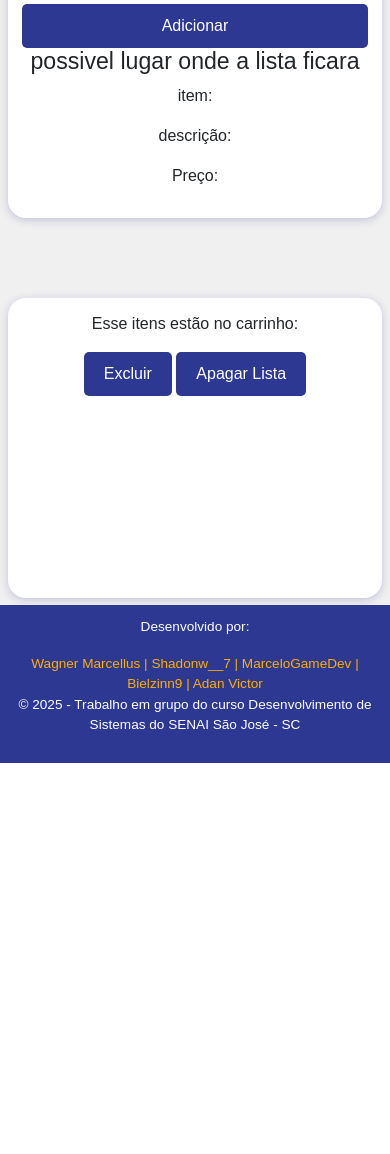
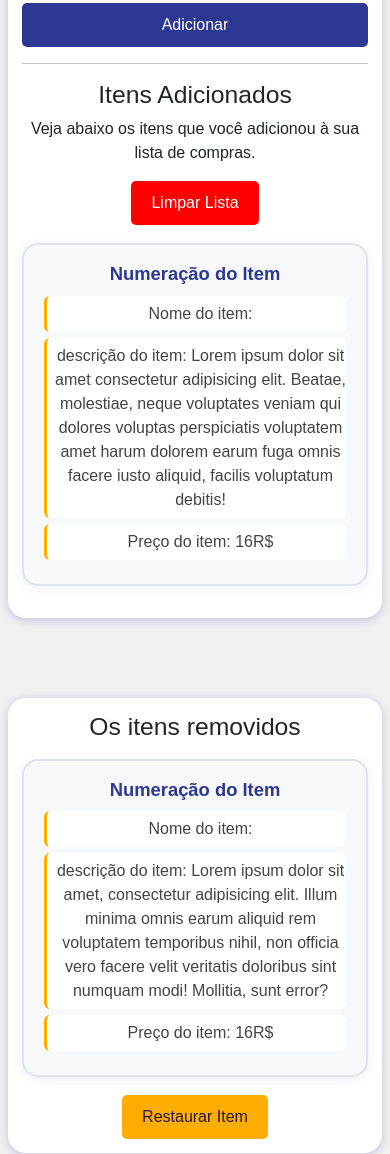
Before and after one commit to wagnermarcellus/workshop3, a plain HTML site: page index.html in a window 390 px wide. Shown: the part 554-1708 px from the top of the page. Before the commit the page ends 1317 px from the top, so only its background shows below. Drawn offline with nearby package versions, Linux system fonts and the light colour scheme.

Commit message:
Improve list layout and item card styles
Refactored index.html to enhance structure and clarity, adding sections for added and removed items with corresponding buttons. Updated style.css to introduce new styles for item cards, action buttons, and improved responsive layout, including dark/artistic mode support for item cards.

```diff
--- a/index.html
+++ b/index.html
@@ -36,23 +36,38 @@
                     <button onclick="adicionarItem()">Adicionar</button>
                     <!-- Vamos criar uma função chamada adicionarItem() que será responsável por adicionar os itens à lista. -->
                 </div>
-                <div class="selecionaveis">
-                    <h3>possivel lugar onde a lista ficara</h3>
-                    <p class="nomeItem">item: </p>
-                    <p class="decrição">descrição:</p>
-                    <p class="preço">Preço: </p>
+                <hr>
+                <div class="divDosItensAdicionados">
+                    <h2>Itens Adicionados</h2>
+                    <p>Veja abaixo os itens que você adicionou à sua lista de compras.</p>
+                    <button onclick="limparLista()" class="limparLista">Limpar Lista</button>
+                    <!-- Vamos criar uma função chamada limparLista() que será responsável por limpar a lista de itens adicionados. -->
+                    <div class="itensCard">
+                        <h3 id="numeracaoDoitem">Numeração do Item</h3>
+                        <p class="nomeItem">Nome do item: </p>
+                        <p class="decrição">descrição do item: Lorem ipsum dolor sit amet consectetur adipisicing elit.
+                            Beatae, molestiae, neque voluptates veniam qui dolores voluptas perspiciatis voluptatem amet
+                            harum dolorem earum fuga omnis facere iusto aliquid, facilis voluptatum debitis!</p>
+                        <p class="preço">Preço do item: 16R$</p>
 
                     </div>
                 </div>
+
+            </div>
             <br><br>
             <div class="direita">
-                <p>Esse itens estão no carrinho:</p>
-                <div class="selecionados">
-                    <div class="botoesDeAcao">
-                        <button onclick="">Excluir</button>
-                        <button onclick="">Apagar Lista</button>
+                <h2>Os itens removidos</h2>
+                <div class="divDosItensRemovidos">
+
+                    <div class="itensCard">
+                        <h3 id="numeracaoDoitem">Numeração do Item</h3>
+                        <p class="nomeItem">Nome do item: </p>
+                        <p class="decrição">descrição do item: Lorem ipsum dolor sit amet, consectetur adipisicing elit.
+                            Illum minima omnis earum aliquid rem voluptatem temporibus nihil, non officia vero facere
+                            velit veritatis doloribus sint numquam modi! Mollitia, sunt error?</p>
+                        <p class="preço">Preço do item: 16R$</p>
                     </div>
-                </div>
+                    <button class="restaurar">Restaurar Item</button>
 
                 </div>
             </div>
--- a/style.css
+++ b/style.css
@@ -71,11 +71,12 @@ input[type="number"] {
 #itensLista {
     justify-content: center;
     align-items: center;
-    height: 100vh;
     gap: 20px;
     padding: 4%;
     background-color: #f0f0f0;
     backdrop-filter: blur(5px);
+
+
 }
 
 #bemVindo {
@@ -87,7 +88,7 @@ input[type="number"] {
 #osDoisDivs {
     display: flex;
     justify-content: center;
-    align-items: center;
+    align-items: stretch;
     gap: 20px;
     margin-top: 20px;
 }
@@ -109,7 +110,7 @@ input[type="number"] {
     font-size: 1.2rem;
     font-family: 'Arial', sans-serif;
     gap: 24px;
-    border-bottom: 4px solid #FFAE00;
+    border-bottom: 3px solid #FFAE00;
     min-height: 56px;
     font-weight: 300;
     box-shadow: 0 2px 8px 0 rgba(44, 56, 146, 0.08);
@@ -121,7 +122,6 @@ input[type="number"] {
     background-color: #ffffff;
     backdrop-filter: blur(5px);
     box-shadow: 0 2px 8px 0 rgba(44, 56, 146, 0.24);
-    min-height: 300px;
     border-radius: 25px;
     padding: 20px;
     overflow: auto;
@@ -145,17 +145,68 @@ input[type="number"] {
     background-color: #2C3892;
     color: white;
     padding: 20px;
-    position: relative;
-    bottom: 0;
     width: 100%;
+    overflow: auto;
 }
 
 .AddItens {
     display: grid;
     align-items: center;
     gap: 10px;
+}
+.itensCard {
+    background: #f7f8fa;
+    border: 2px solid #e0e3eb;
+    border-radius: 16px;
+    box-shadow: 0 2px 12px 0 rgba(44, 56, 146, 0.08);
+    padding: 18px 20px;
+    margin-top: 18px;
+    margin-bottom: 18px;
+    transition: box-shadow 0.2s, border-color 0.2s;
+}
 
+.itensCard h3 {
+    color: #2C3892;
+    font-size: 1.15rem;
+    margin-bottom: 10px;
+    font-weight: 600;
+}
 
+.itensCard p {
+    color: #444;
+    font-size: 1rem;
+    margin: 6px 0;
+    padding: 6px 0 6px 8px;
+    border-left: 3px solid #FFAE00;
+    background: #fff;
+    border-radius: 6px;
+}
+
+.itensCard:hover {
+    box-shadow: 0 4px 18px 0 rgba(44, 56, 146, 0.16);
+    border-color: #FFAE00;
+}
+.restaurar {
+    background-color: #FFAE00 !important;
+    color: #24124d !important;
+    border: none;
+    padding: 10px 20px;
+    border-radius: 5px;
+    cursor: pointer;
+    transition: background-color 0.3s ease;
+}
+.restaurar:hover {
+    background-color: #24124d!important;
+    color: #ffffff!important;
+}
+.limparLista {
+    background-color: #ff0000 !important;
+    color: #ffffff !important;
+    border: none;
+    padding: 10px 20px;
+    border-radius: 5px;
+    cursor: pointer;
+    transition: background-color 0.3s ease;
 }
 /***FIM DO ESPAÇO DOS CLASS***/
 /***TOGGLE FONT & DARKMODE***/
@@ -222,6 +273,22 @@ input[type="number"] {
 .pacifico-on #itensLista {
     background-color: #24124d !important;
     backdrop-filter: blur(5px);
+}
+.pacifico-on .itensCard {
+    background: #2d1a5a !important;
+    border-color: #7c3aed !important;
+    box-shadow: 0 2px 12px 0 #7c3aed55;
+}
+
+.pacifico-on .itensCard h3,
+.pacifico-on .itensCard p {
+    color: #7cf6ff !important;
+    background: #24124d !important;
+    border-left: 3px solid #7c3aed !important;
+}
+.pacifico-on .itensCard:hover {
+box-shadow: 0 4px 18px 0 #ffae0081 ;
+border-color: #FFAE00 !important;
 }
 /***FIM DO TOGGLE FONT & DARKMODE***/
 /***RESPONSIVO***/
```
Lines whose indentation alone changed are shown as unchanged.
